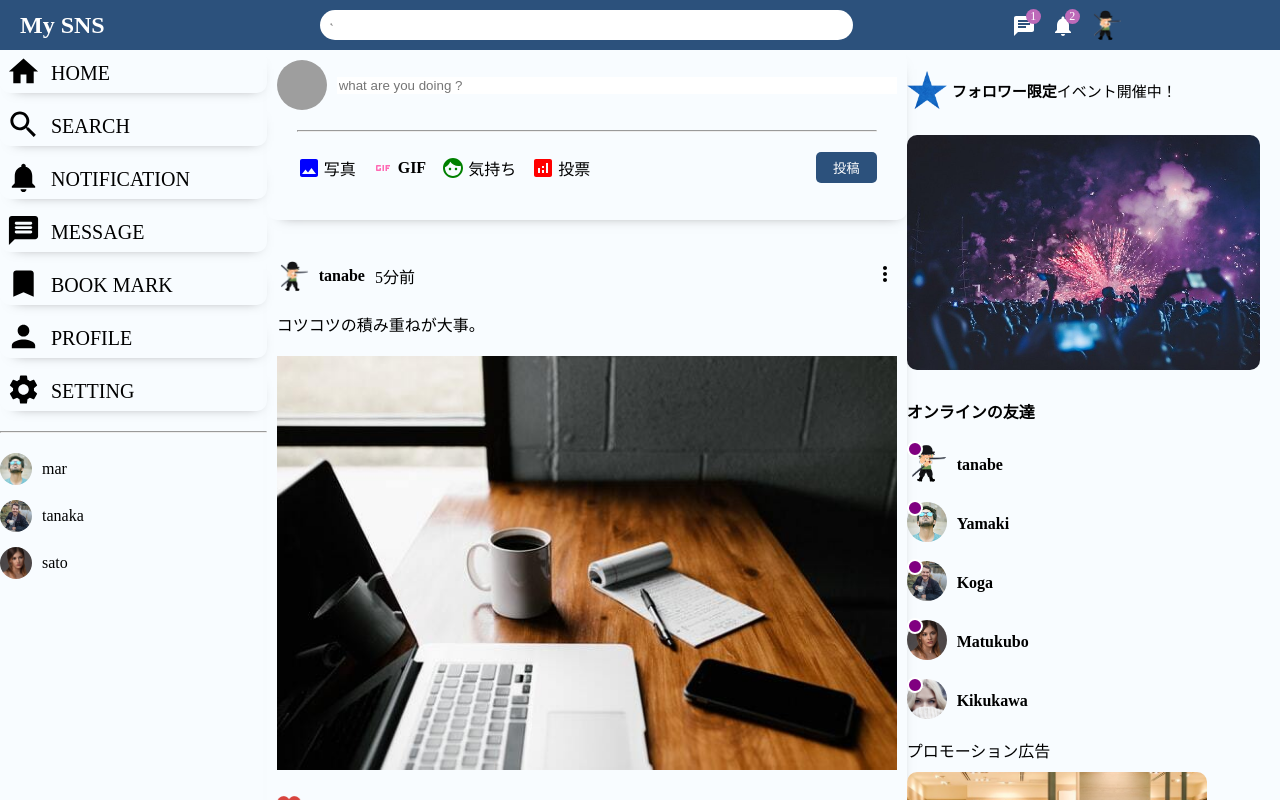
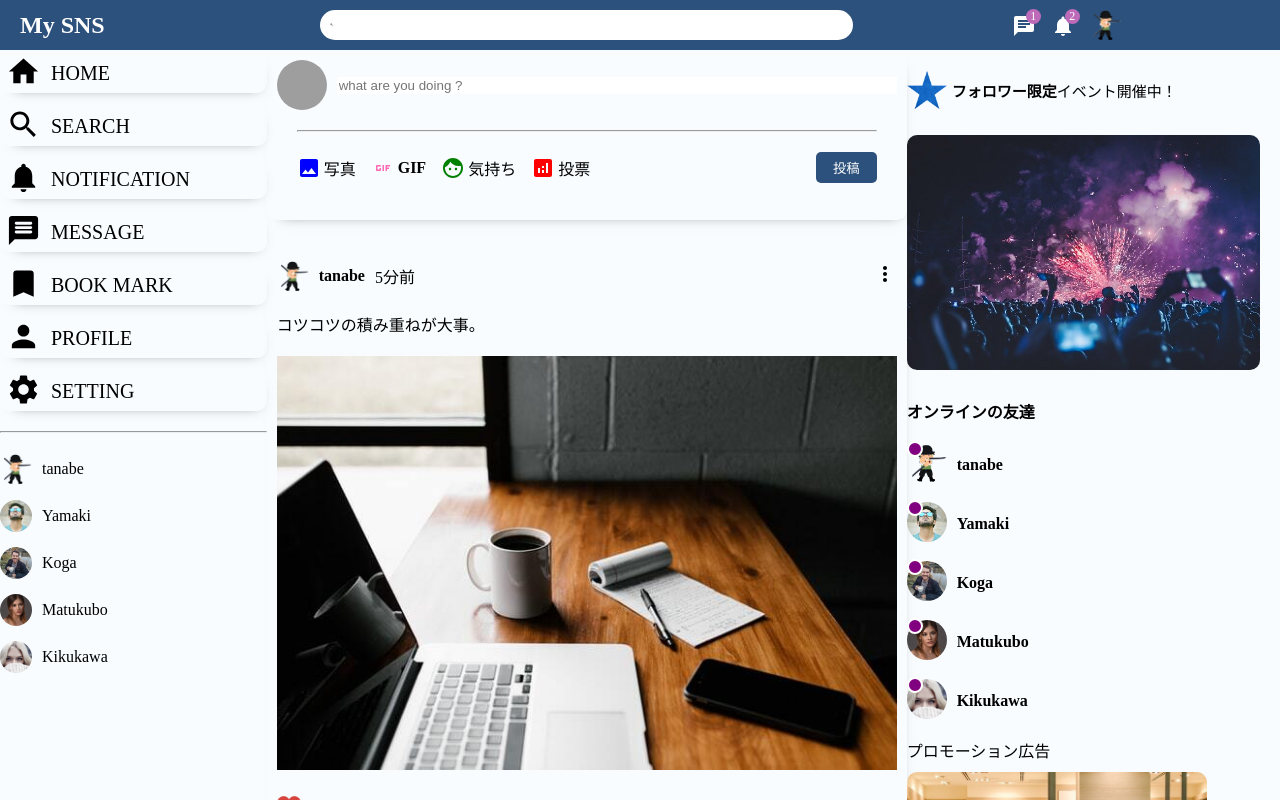
Before and after one commit to ShotaMar/my-sns-frontend, a React (Create React App) app: page / in a window 1280 px wide. Shown: the top 800 px of the page. Built offline with nearby package versions, Linux system fonts and the light colour scheme; grey boxes are pictures that could not be loaded.

Commit message:
fix sidebarFriend component

```diff
--- a/src/components/sidebar/Sidebar.jsx
+++ b/src/components/sidebar/Sidebar.jsx
@@ -1,6 +1,8 @@
 import { Bookmark, Home, MessageRounded, Notifications, Person, Search, Settings } from '@mui/icons-material'
 import React from 'react'
 import './Sidebar.css'
+import { Users } from '../../dummyData'
+import SidebarFriend from '../sidebarFriend/SidebarFriend'
 
 function Sidebar() {
   return (
@@ -38,18 +40,9 @@ function Sidebar() {
             </ul>
             <hr className='sidebarHr' />
             <ul className='sidebar-friend-list'>
-                <li className='sidebar-friend'>
-                    <img src="/assets/person/2.jpeg" alt="" className='sidebar-frined-img' />
-                    <span className='sidebar-frined-name'>mar</span>
-                </li>
-                <li className='sidebar-friend'>
-                    <img src="/assets/person/3.jpeg" alt="" className='sidebar-frined-img' />
-                    <span className='sidebar-frined-name'>tanaka</span>
-                </li>
-                <li className='sidebar-friend'>
-                    <img src="/assets/person/4.jpeg" alt="" className='sidebar-frined-img' />
-                    <span className='sidebar-frined-name'>sato</span>
-                </li>
+                {Users.map(user => (
+                    <SidebarFriend user={user} key={user.id} />
+                ))}
             </ul>
         </div>
     </div>
--- /dev/null
+++ b/src/components/sidebarFriend/SidebarFriend.jsx
@@ -0,0 +1,12 @@
+import React from 'react'
+
+function SidebarFriend({user}) {
+    return (
+        <li className='sidebar-friend'>
+            <img src={user.profilePicture} alt="" className='sidebar-frined-img' />
+            <span className='sidebar-frined-name'>{user.username}</span>
+        </li>
+    )
+}
+
+export default SidebarFriend
```
Also changed, not shown: src/components/sidebarFriend/SidebarFriend.css (added).
